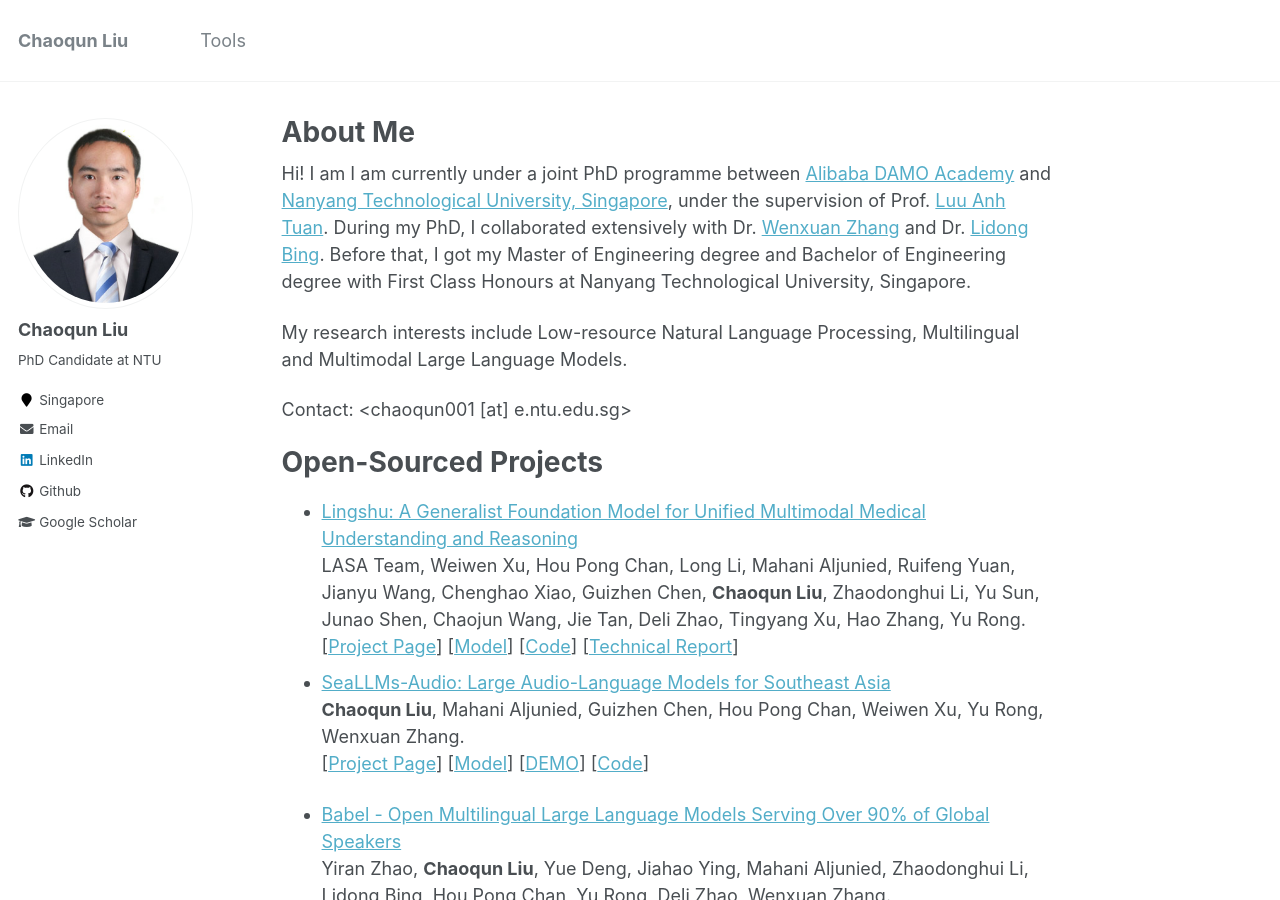
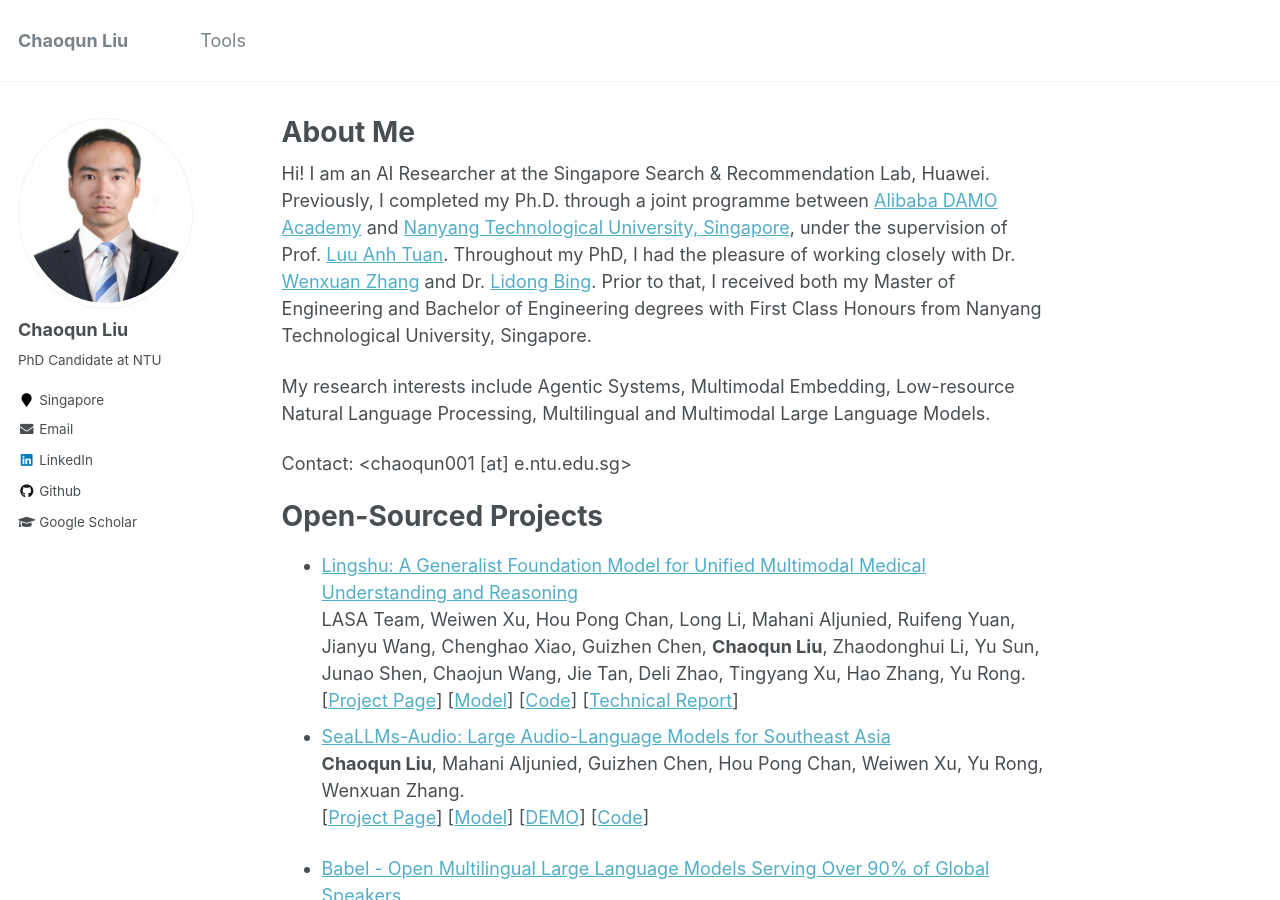
Before and after one commit to liuchaoqun/liuchaoqun.github.io, a Jekyll site: the page built from _pages/about.md, in a window 1280 px wide and 900 px high. Built offline with Jekyll 4.4.1, drawn with Linux system fonts in a browser that asks for light colours.

Commit message:
update current status

```diff
--- a/_pages/about.md
+++ b/_pages/about.md
@@ -8,9 +8,9 @@ redirect_from:
   - /about.html
 ---
 
-Hi! I am I am currently under a joint PhD programme between [Alibaba DAMO Academy](https://damo.alibaba.com/) and [Nanyang Technological University, Singapore](https://www.ntu.edu.sg/), under the supervision of Prof. [Luu Anh Tuan](https://tuanluu.github.io/). During my PhD, I collaborated extensively with Dr. [Wenxuan Zhang](https://isakzhang.github.io/) and Dr. [Lidong Bing](https://lidongbing.github.io/). Before that, I got my Master of Engineering degree and Bachelor of Engineering degree with First Class Honours at Nanyang Technological University, Singapore.
+Hi! I am an AI Researcher at the Singapore Search & Recommendation Lab, Huawei. Previously, I completed my Ph.D. through a joint programme between [Alibaba DAMO Academy](https://damo.alibaba.com/) and [Nanyang Technological University, Singapore](https://www.ntu.edu.sg/), under the supervision of Prof. [Luu Anh Tuan](https://tuanluu.github.io/). Throughout my PhD, I had the pleasure of working closely with Dr. [Wenxuan Zhang](https://isakzhang.github.io/) and Dr. [Lidong Bing](https://lidongbing.github.io/). Prior to that, I received both my Master of Engineering and Bachelor of Engineering degrees with First Class Honours from Nanyang Technological University, Singapore.
 
-My research interests include Low-resource Natural Language Processing, Multilingual and Multimodal Large Language Models.
+My research interests include Agentic Systems, Multimodal Embedding, Low-resource Natural Language Processing, Multilingual and Multimodal Large Language Models.
 
 <!-- <span style="color: red;">I am seeking full-time opportunities in the field of Large Language Models (LLMs) and Natural Language Processing (NLP), starting in August 2025. Please feel free to get in touch if you have any relevant openings.</span> -->
 
```
